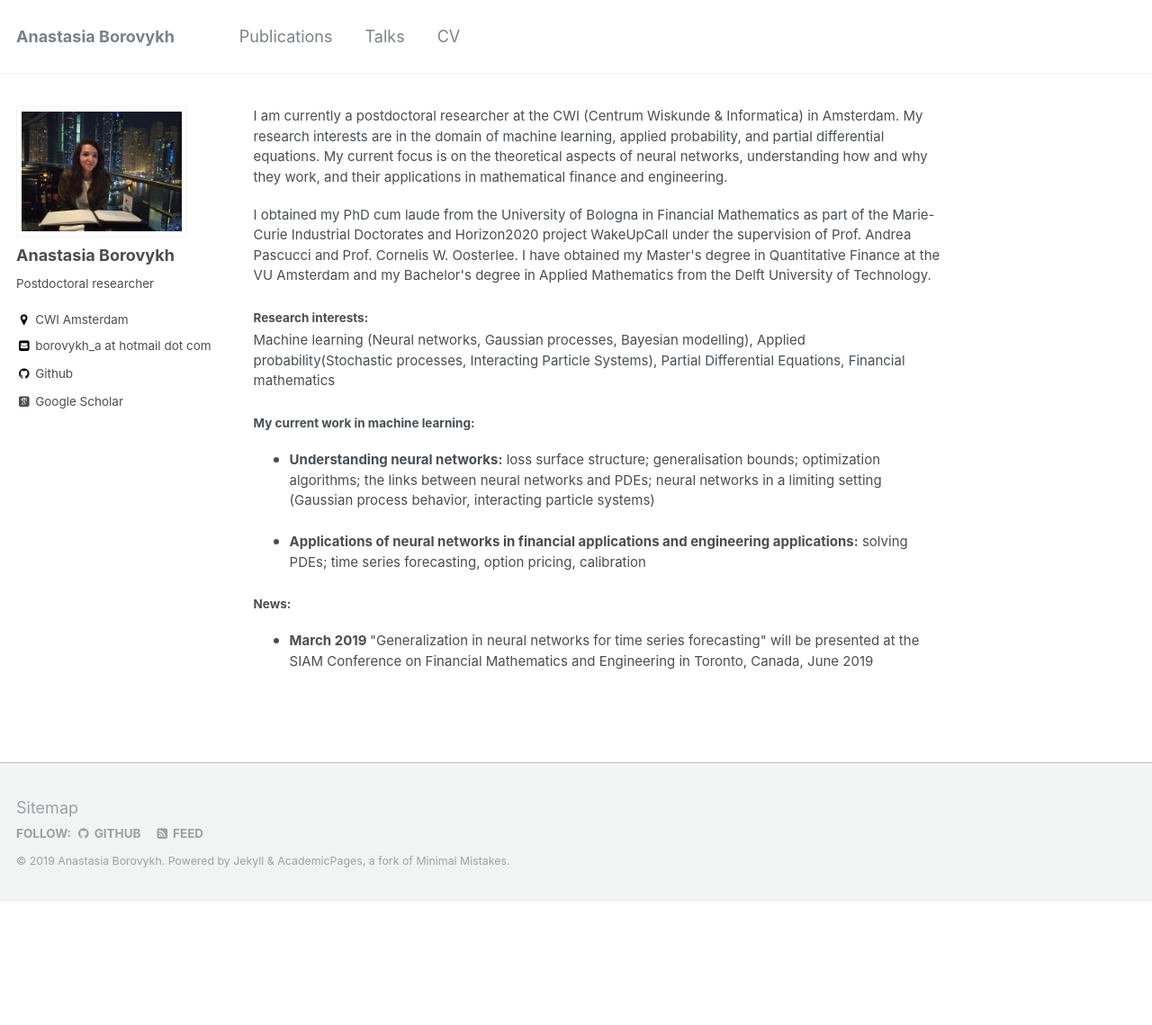
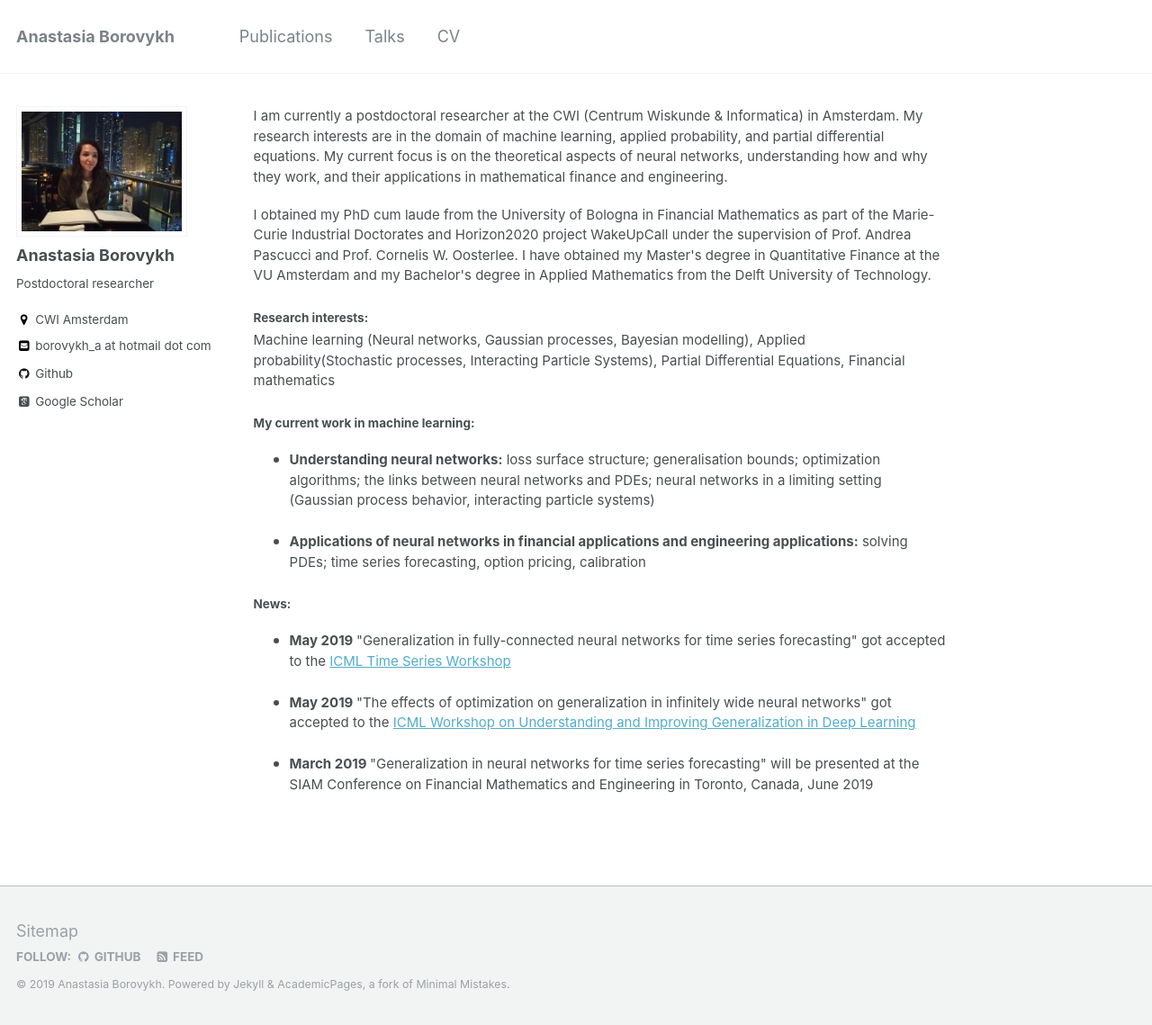
Before and after one commit to aib93/aib93.github.io, a Jekyll site: the page built from _pages/about.md, in a window 1280 px wide and 1139 px high. Shown: the whole window at 90% size. Built offline with Jekyll 4.4.1, drawn with Linux system fonts in a browser that asks for light colours; some web fonts are replaced.

Commit message:
Initial commit

```diff
--- a/_pages/about.md
+++ b/_pages/about.md
@@ -29,5 +29,7 @@ Machine learning (Neural networks, Gaussian processes, Bayesian modelling), Appl
 
 <h4>News:</h4>
 <ul>
+<li><p style="font-size:15px"><b>May 2019 </b> "Generalization in fully-connected neural networks for time series forecasting" got accepted to the <a href="http://roseyu.com/time-series-workshop/" style="text-decoration:underline;"> ICML Time Series Workshop</a></p></li>
+<li><p style="font-size:15px"><b>May 2019 </b> "The effects of optimization on generalization in infinitely wide neural networks" got accepted to the <a href="https://sites.google.com/view/icml2019-generalization/home" style = "text-decoration:underline;">ICML Workshop on Understanding and Improving Generalization in Deep Learning</a></p></li>
 <li><p style="font-size:15px"><b>March 2019 </b> "Generalization in neural networks for time series forecasting" will be presented at the SIAM Conference on Financial Mathematics and Engineering in Toronto, Canada, June 2019</p></li>
 </ul>
--- a/_pages/publications.html
+++ b/_pages/publications.html
@@ -5,6 +5,7 @@ permalink: /publications/
 author_profile: true
 ---
 <h5> 2019 </h5>
+<p style="font-size:15px"><a href="" style="text-decoration:underline;"> The effects of optimization on generalization in infinitely wide neural networks</a> A. Borovykh <i>ICML 2019 Workshop on Understanding and Improving Generalization in Deep Learning </i><br>
 <p style="font-size:15px"><a href="https://arxiv.org/pdf/1904.10523.pdf" style="text-decoration:underline;"> A neural network-based framework for financial model calibration</a> S. Liu, A. Borovykh, L. A. Grzelak, C.W. Oosterlee, <i>2019 </i><br>
 <a href="https://arxiv.org/pdf/1902.05312.pdf" style="text-decoration:underline;"> Generalisation in fully-connected neural networks for time series forecasting</a> A. Borovykh, S. Bohte, C.W. Oosterlee, <i>2019 </i></p>
 <h5> 2018 </h5>
```
Also changed, not shown: 1 other file.
